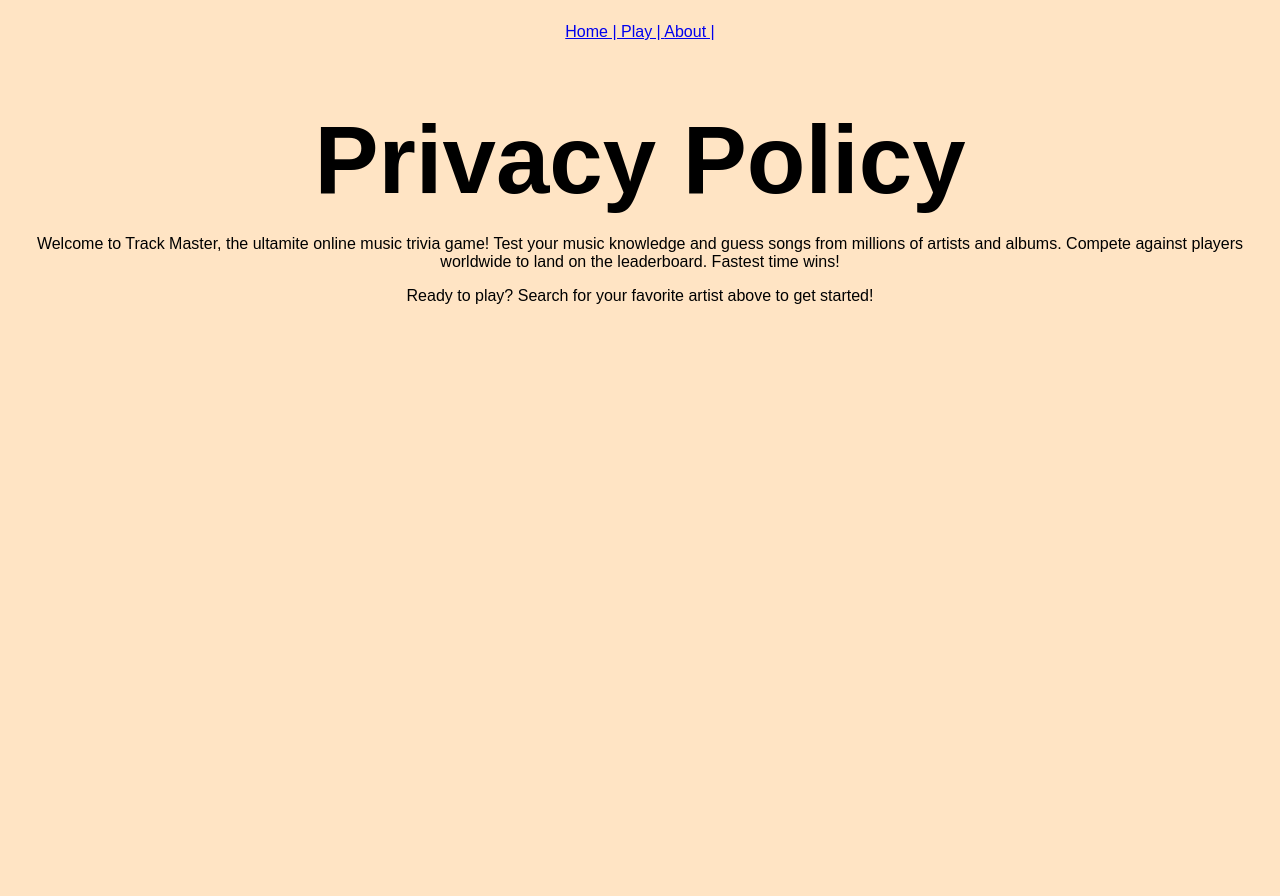
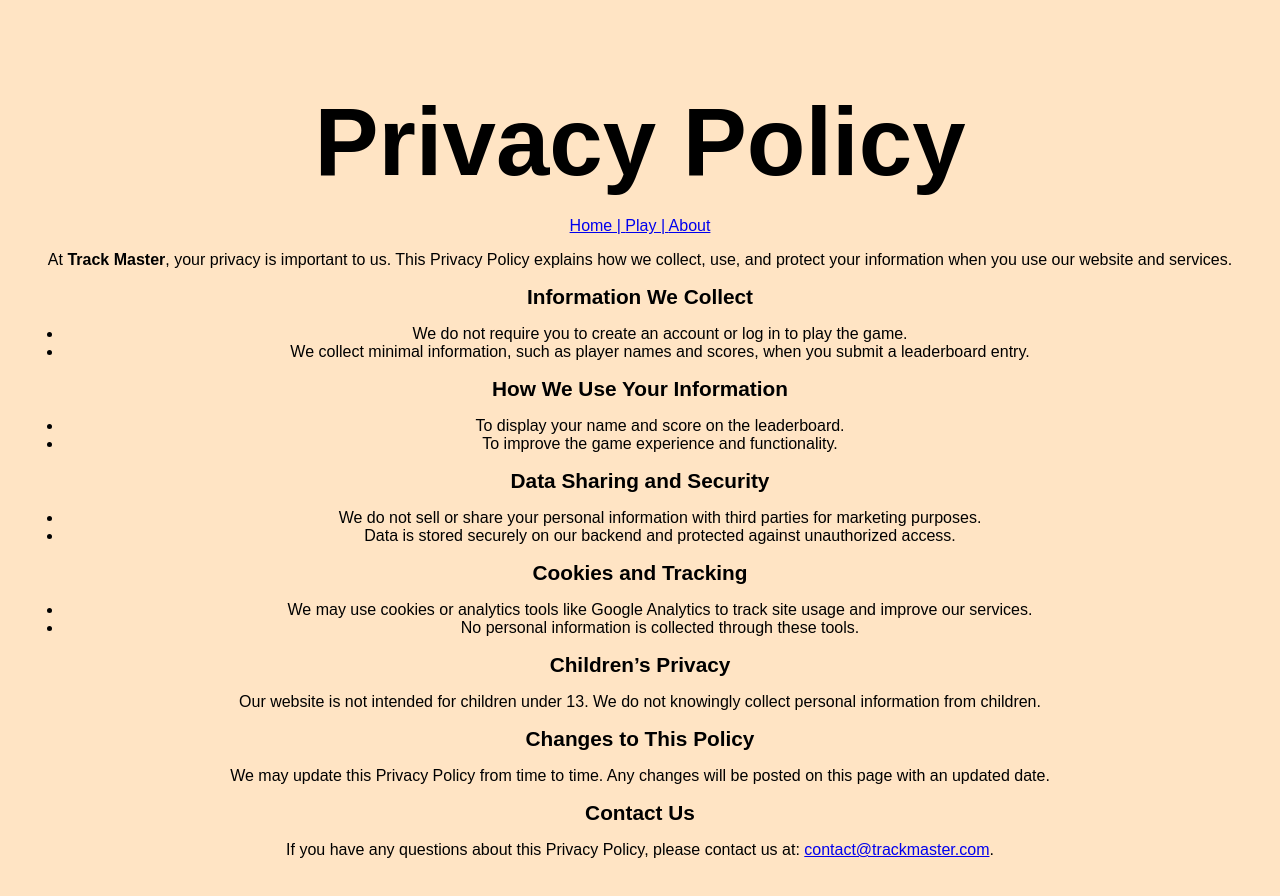
Before and after one commit to sean-yee/track-master, a website: page track-master-frontend/privacy-policy.html in a window 1280 px wide. Before the commit the page ends 800 px from the top, so only its background shows below. Drawn offline with Linux system fonts and the light colour scheme.

Commit message:
privacy page

```diff
--- a/track-master-frontend/privacy-policy.html
+++ b/track-master-frontend/privacy-policy.html
@@ -23,12 +23,49 @@
     </head>
 
     <body>
+
+        <h1>Privacy Policy</h1>
+
         <a href="index.html">Home | </a>
         <a href="play.html">Play | </a>
-        <a href="about.html">About | </a>
+        <a href="about.html">About</a>
 
-        <h1>Privacy Policy</h1>
-        <p>Welcome to Track Master, the ultamite online music trivia game! Test your music knowledge and guess songs from millions of artists and albums. Compete against players worldwide to land on the leaderboard. Fastest time wins!</p>
-        <p>Ready to play? Search for your favorite artist above to get started!</p>
+
+<main>
+        <p>At <strong>Track Master</strong>, your privacy is important to us. This Privacy Policy explains how we collect, use, and protect your information when you use our website and services.</p>
+
+        <h2>Information We Collect</h2>
+        <ul>
+            <li>We do not require you to create an account or log in to play the game.</li>
+            <li>We collect minimal information, such as player names and scores, when you submit a leaderboard entry.</li>
+        </ul>
+
+        <h2>How We Use Your Information</h2>
+        <ul>
+            <li>To display your name and score on the leaderboard.</li>
+            <li>To improve the game experience and functionality.</li>
+        </ul>
+
+        <h2>Data Sharing and Security</h2>
+        <ul>
+            <li>We do not sell or share your personal information with third parties for marketing purposes.</li>
+            <li>Data is stored securely on our backend and protected against unauthorized access.</li>
+        </ul>
+
+        <h2>Cookies and Tracking</h2>
+        <ul>
+            <li>We may use cookies or analytics tools like Google Analytics to track site usage and improve our services.</li>
+            <li>No personal information is collected through these tools.</li>
+        </ul>
+
+        <h2>Children’s Privacy</h2>
+        <p>Our website is not intended for children under 13. We do not knowingly collect personal information from children.</p>
+
+        <h2>Changes to This Policy</h2>
+        <p>We may update this Privacy Policy from time to time. Any changes will be posted on this page with an updated date.</p>
+
+        <h2>Contact Us</h2>
+        <p>If you have any questions about this Privacy Policy, please contact us at: <a href="mailto:contact@trackmaster.com">contact@trackmaster.com</a>.</p>
+    </main>
     </body>
 </html>
--- a/track-master-frontend/styles.css
+++ b/track-master-frontend/styles.css
@@ -18,6 +18,7 @@
 
 /* Search Bar */
 .search-box {
+    margin-top: 30px;
     position: relative;
     display: inline-block;
     width: 300px;
```
Also changed, not shown: track-master-frontend/about.html (+1 -1 lines), track-master-frontend/index.html (+1 -1 lines), track-master-frontend/play.html (+1 -1 lines).
